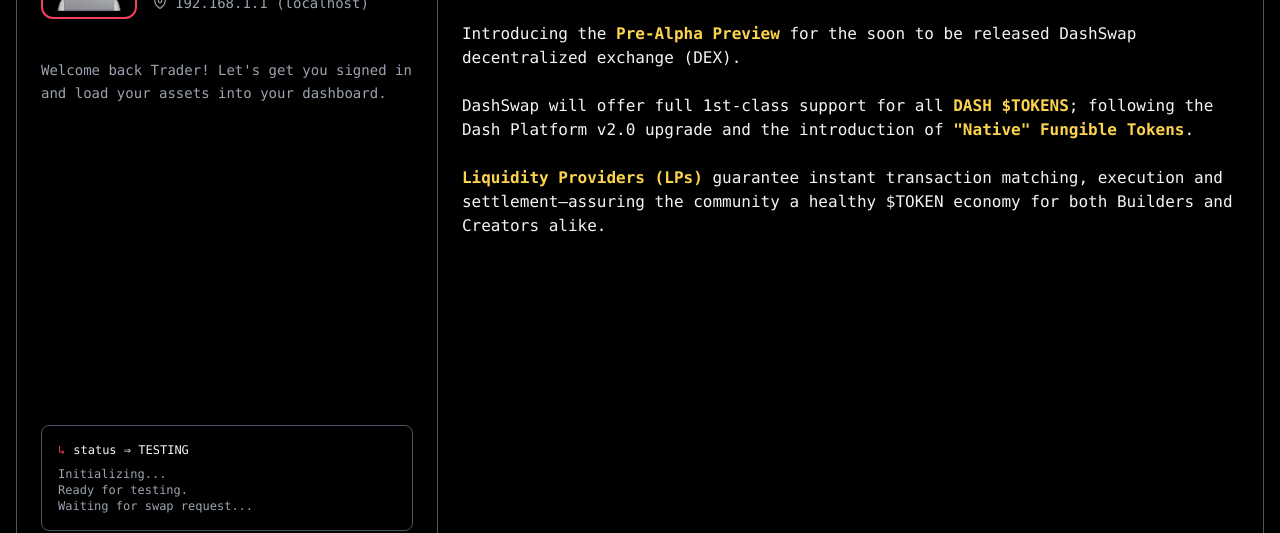
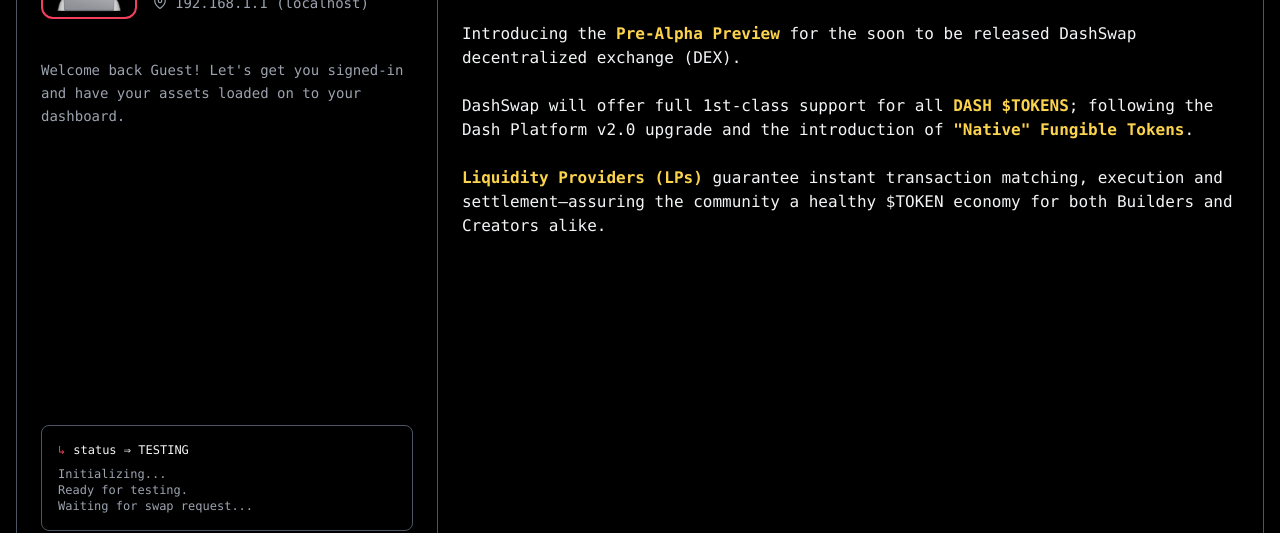
Before and after one commit to sansbankdao/dashswap, an Astro site in the folder web/: page / in a window 1280 px wide. Shown: the part 133-666 px from the top of the page. Built offline with nearby package versions, Linux system fonts and the light colour scheme; Astro itself is replaced by a stand-in of ours.

Commit message:
Update welcome.

```diff
--- a/web/src/components/Profile.astro
+++ b/web/src/components/Profile.astro
@@ -7,9 +7,9 @@
     title: 'click here to sign-in',
     location: '192.168.1.1 (localhost)',
     description: `
-    Welcome back Trader!
+    Welcome back Guest!
 
-    Let's get you signed in and load your assets into your dashboard.
+    Let's get you signed-in and have your assets loaded on to your dashboard.
     `
 };
 ---
```
